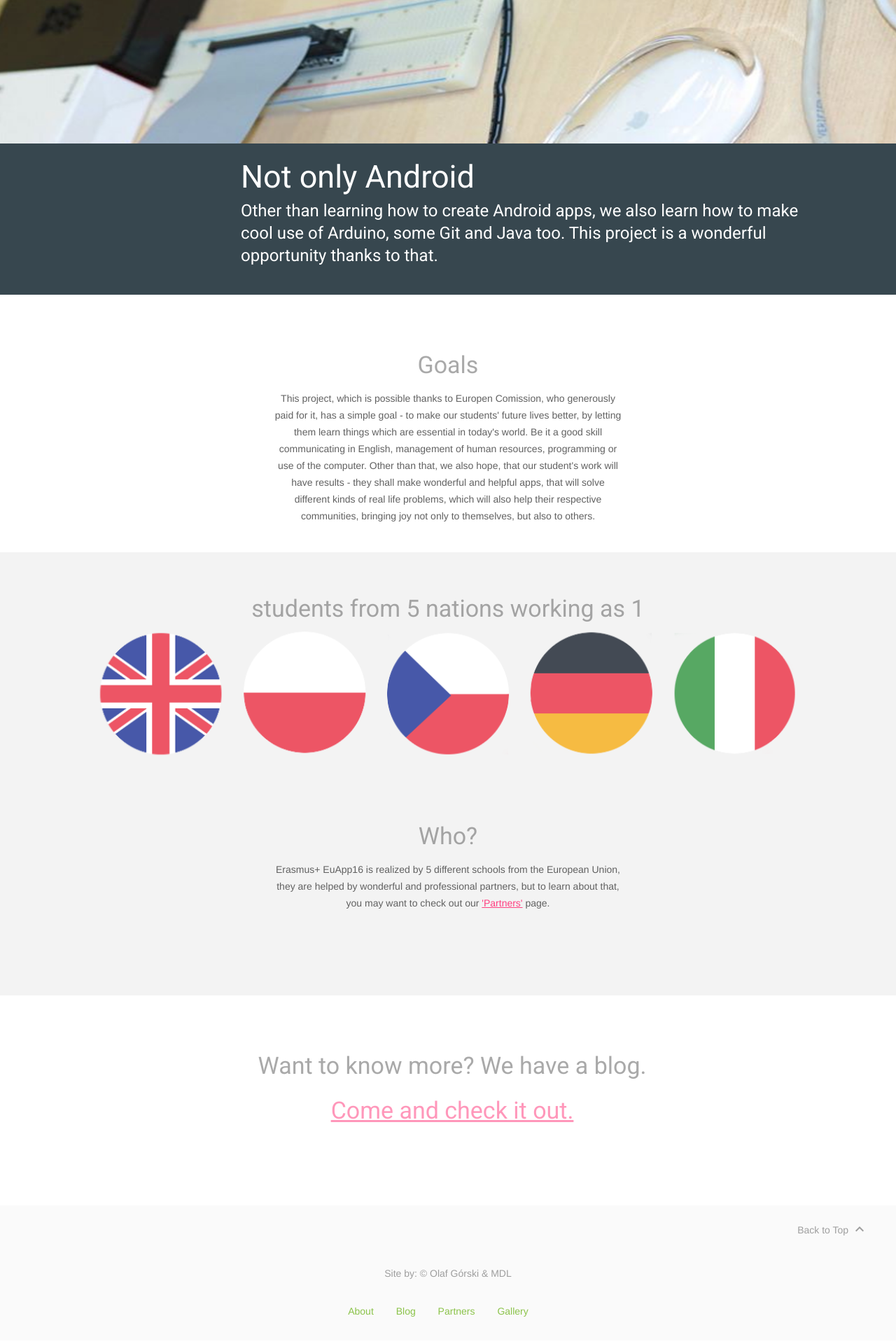
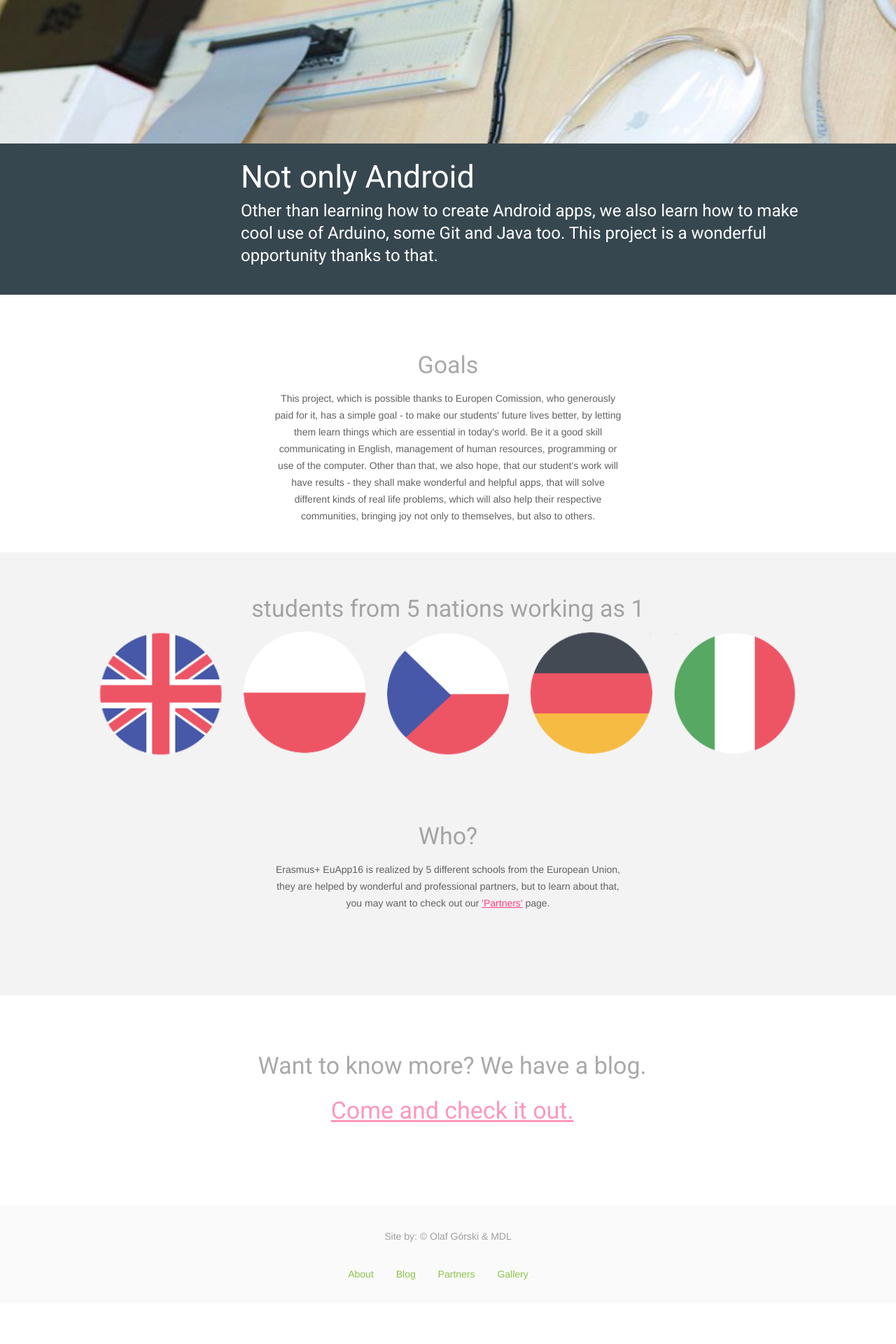
Before and after one commit to eu-app16/eu-app16.github.io, a Jekyll site: the page built from index.html, in a window 1280 px wide. Shown: the part 2423-4343 px from the top of the page at 70% size. Built offline with Jekyll 4.4.1, drawn with Linux system fonts in a browser that asks for light colours; nearby versions of some CDN libraries.

Commit message:
cleanup v3

```diff
--- a/_includes/footer.html
+++ b/_includes/footer.html
@@ -28,12 +28,6 @@
 
 </a>
             </div>
-            <div class="mdl-mega-footer--right-section">
-              <a class="mdl-typography--font-light" href="#top">
-                Back to Top
-                <i class="material-icons">expand_less</i>
-              </a>
-            </div>
           </div>
 
           <div class="mdl-mega-footer--middle-section">
--- a/_layouts/blog.html
+++ b/_layouts/blog.html
@@ -54,7 +54,6 @@
     }
     </style>
   </head>
-<a id="top"></a>
 {{ content }}
 {% include footer.html %}
       </main>
--- a/_layouts/default.html
+++ b/_layouts/default.html
@@ -21,7 +21,7 @@
   <body class="mdl-demo mdl-color--grey-100 mdl-color-text--grey-700 mdl-base">
     <div class="mdl-layout mdl-js-layout mdl-layout--fixed-header">
 <div class="mdl-layout mdl-js-layout mdl-layout--fixed-header has-drawer is-upgraded" data-upgraded=",MaterialLayout">
-<a name="top"></a>
+
 	{% include nav.html %}
 	{{ content }}
  	{% include footer.html %}
--- a/_layouts/post.html
+++ b/_layouts/post.html
@@ -49,7 +49,7 @@
     }
     </style>
   </head>
-  <body><a name="top"></a>
+  <body>
     <div class="demo-blog demo-blog--blogpost mdl-layout mdl-js-layout has-drawer is-upgraded">
       <main class="mdl-layout__content">
         <div class="demo-back">
```
